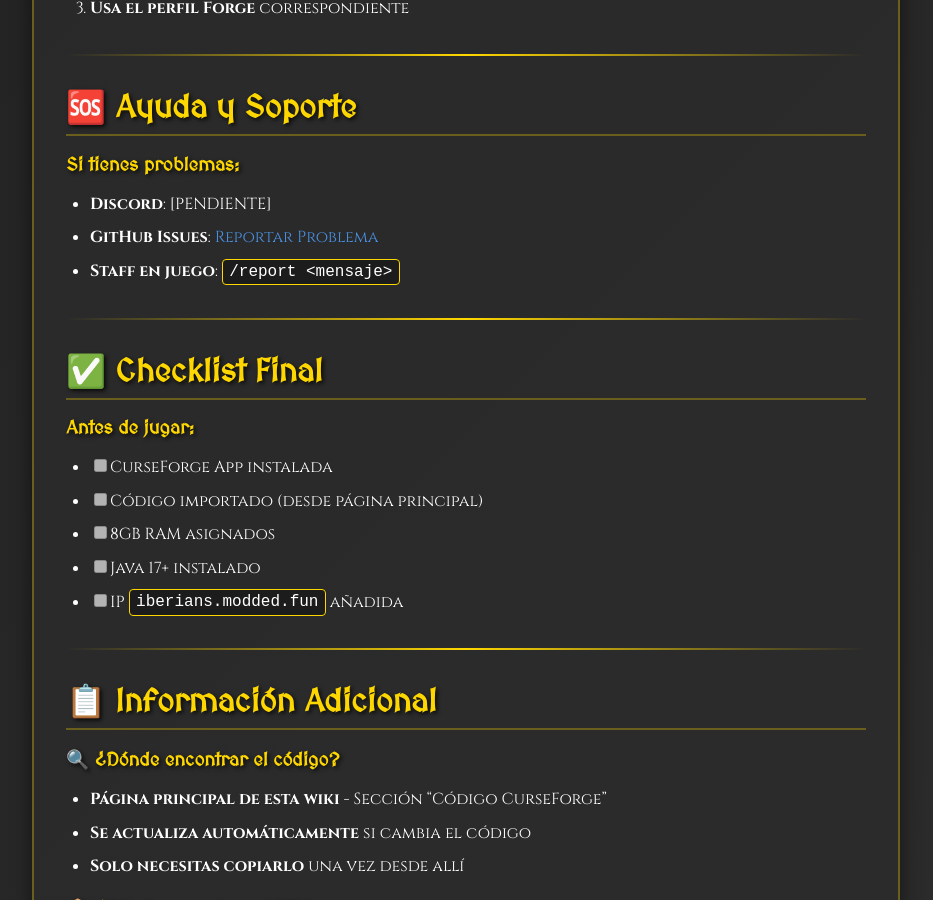
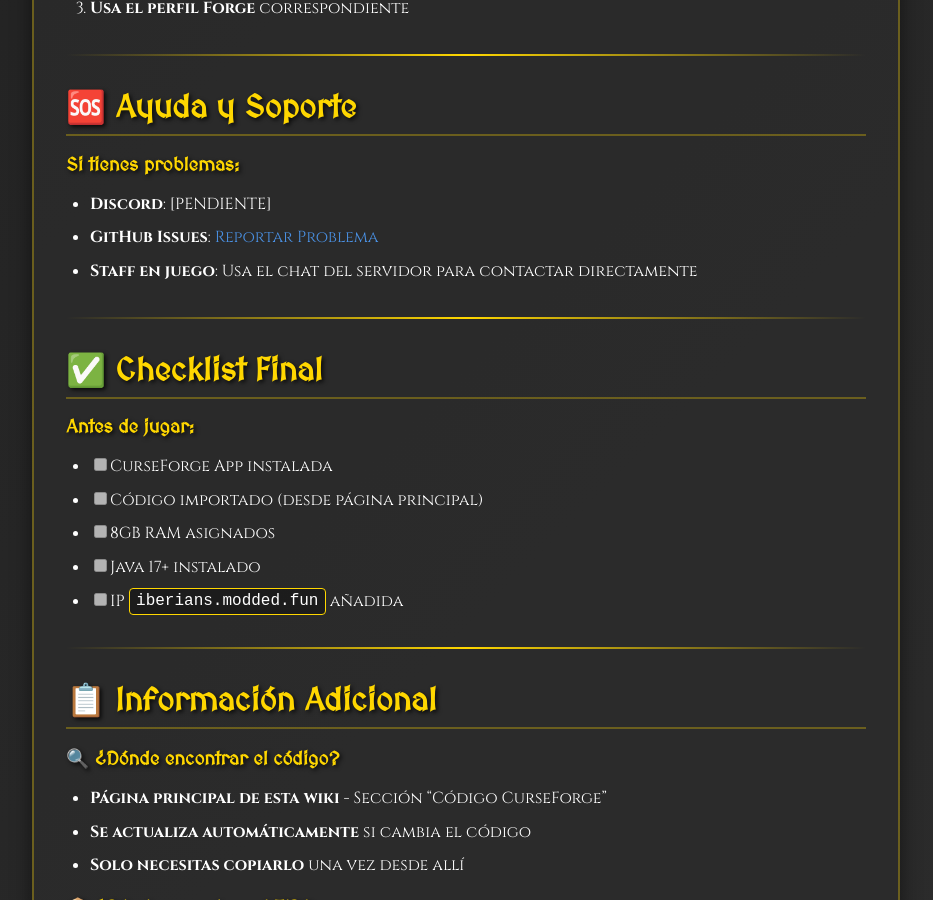
Before and after one commit to evilthork/iberiansmc, a Jekyll site: the page built from guia-instalacion.md, in a window 1280 px wide and 900 px high, scrolled down 2468 px. Shown: the whole window, without its empty margins (174-1107 px from the left). Built offline with Jekyll 4.4.1, drawn with Linux system fonts in a browser that asks for light colours.

Commit message:
Quitar /report - usar chat directo para staff

```diff
--- a/guia-instalacion.md
+++ b/guia-instalacion.md
@@ -98,7 +98,7 @@ title: "Guía de Instalación - Mundo de Fantasía y Creación"
 
 - **Discord**: [PENDIENTE]
 - **GitHub Issues**: [Reportar Problema](https://github.com/evilthork/iberiansmc/issues)
-- **Staff en juego**: `/report <mensaje>`
+- **Staff en juego**: Usa el chat del servidor para contactar directamente
 
 ---
 
```
